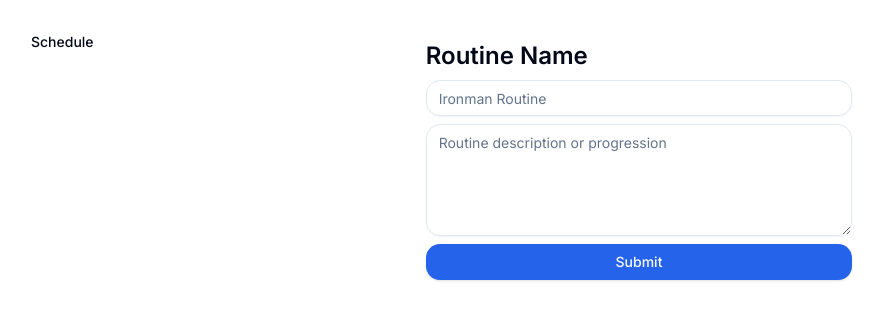
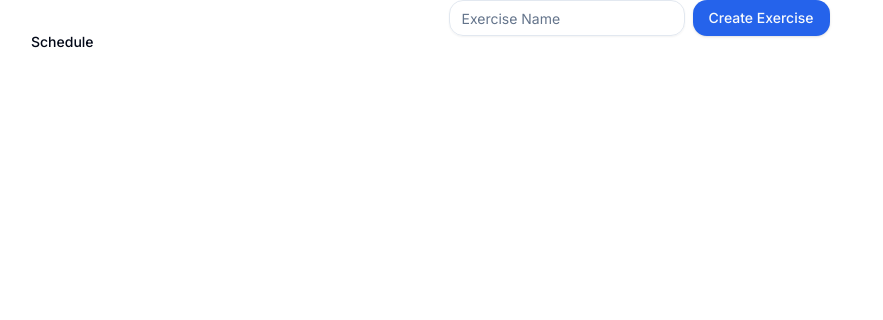
Before and after one commit to colinjcason/max-iron, a Next.js app: page /create-workout in a window 1280 px wide. Shown: the top 320 px of the page, without its empty margins (1-884 px from the left). Built offline with nearby package versions, Linux system fonts and the light colour scheme.

Commit message:
added prisma function to add exercise to the database

```diff
--- /dev/null
+++ b/src/app/create-workout/page.jsx
@@ -0,0 +1,31 @@
+import { Button } from "@/components/ui/button"
+import { Input } from "@/components/ui/input"
+import prisma from "@/lib/prisma"
+import { revalidatePath } from "next/cache"
+
+const createExercise = async (formData) => {
+  "use server"
+  const exercise = formData.get("exercise")
+  await prisma.exercise.create({
+    data: {
+      name:exercise,
+      reps: 0,
+      sets: 0,
+      weight: 0,
+    }
+  })
+  revalidatePath('/create-workout')
+}
+
+const CreateWorkout = () => {
+  return (
+    <div className="flex justify-center mt-10">
+      <form action={createExercise} className="flex space-x-2 mt-10">
+        <Input placeholder="Exercise Name" type="text" name="exercise" />
+        <Button type="submit">Create Exercise</Button>
+      </form>
+    </div>
+  );
+};
+
+export default CreateWorkout;
--- a/src/app/create-workout/page.tsx
+++ /dev/null
@@ -1,79 +0,0 @@
-"use server";
-import { createTask } from "@/app/utils/actions";
-import { useForm } from "react-hook-form";
-import { Button } from "@/components/ui/button";
-import {
-  Form,
-  FormControl,
-  FormField,
-  FormItem,
-  FormLabel,
-  FormMessage,
-} from "@/components/ui/form";
-import { Input } from "@/components/ui/input";
-import { useToast } from "@/components/ui/use-toast"
-import { zodResolver } from "@hookform/resolvers/zod";
-import { z } from "zod";
-import { Textarea } from "@/components/ui/textarea";
-
-const FormSchema = z.object({
-  title: z.string().min(2, {
-    message: "Exercise must be at least 2 characters.",
-  }),
-  description: z.string()
-})
-
-const CreateWorkout = () => {
-  const { toast } = useToast()
-
-  const form = useForm<z.infer<typeof FormSchema>>({
-    resolver: zodResolver(FormSchema),
-    defaultValues: {
-      title: "",
-      description: "",
-    },
-  })
-
-  function onSubmit(data: z.infer<typeof FormSchema>) {
-    console.log("submit")
-    toast({
-      title: "You submitted the following values:",
-      description: (
-        <pre className="mt-2 w-[340px] rounded-md bg-slate-950 p-4">
-          <code className="text-white">{JSON.stringify(data, null, 2)}</code>
-        </pre>
-      ),
-    })
-  }
-
-  return (
-    <div className="flex flex-col items-center h-full w-full mt-10">
-      <Form {...form}>
-        <form action={onSubmit} className="flex flex-col space-y-2 justify-center w-1/3">
-          <FormField
-            control={form.control}
-            name="title"
-            render={({ field }) => (
-              <FormItem>
-                <FormLabel>
-                  <h1 className="text-2xl font-semibold">Routine Name</h1>
-                </FormLabel>
-                <FormControl>
-                  <Input placeholder="Ironman Routine" {...field} />
-                </FormControl>
-                <FormMessage />
-              </FormItem>
-            )}
-          />
-          <Textarea placeholder="Routine description or progression" className="h-28" name="description" />
-          <Button type="submit">Submit</Button>
-        </form>
-      </Form>
-    </div>
-  );
-};
-
-export default CreateWorkout;
-function toast(arg0: { title: string; description: import("react").JSX.Element; }) {
-  throw new Error("Function not implemented.");
-}
--- a/tsconfig.json
+++ b/tsconfig.json
@@ -21,6 +21,6 @@
       "@/*": ["./src/*"]
     }
   },
-  "include": ["next-env.d.ts", "**/*.ts", "**/*.tsx", ".next/types/**/*.ts", "src/app/create-workout/page.tsx"],
+  "include": ["next-env.d.ts", "**/*.ts", "**/*.tsx", ".next/types/**/*.ts", "src/app/create-workout/page.jsx"],
   "exclude": ["node_modules"]
 }
```
Also changed, not shown: src/components/Exercises.js (added, +9 -0 lines), 2 other files (tests, documents, lock files or other folders).
